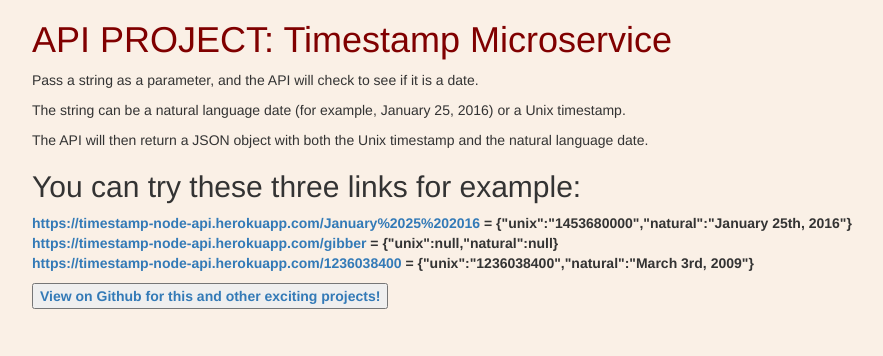
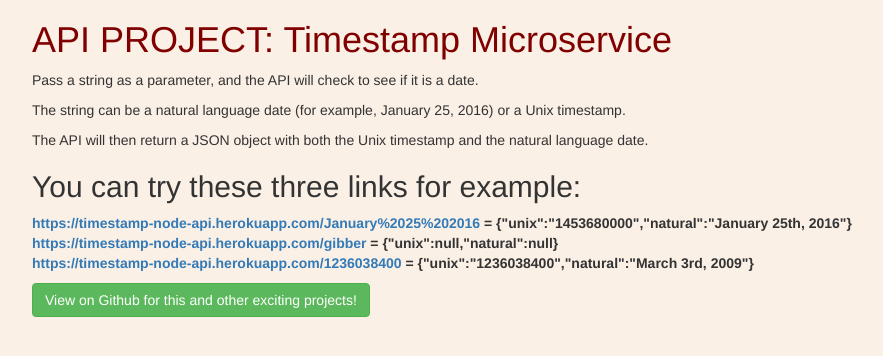
Before and after one commit to nathansebhastian/timestamp_node_api, a website: page public/index.html in a window 1280 px wide. Shown: the whole page, without its empty margins (8-891 px from the left). Drawn offline with nearby package versions, Linux system fonts and the light colour scheme.

Commit message:
button fix

```diff
--- a/public/index.html
+++ b/public/index.html
@@ -26,7 +26,7 @@
 		<p><strong><a href="https://timestamp-node-api.herokuapp.com/January%2025%202016">https://timestamp-node-api.herokuapp.com/January%2025%202016</a> = {"unix":"1453680000","natural":"January 25th, 2016"}<br />
 		<a href="https://timestamp-node-api.herokuapp.com/gibber">https://timestamp-node-api.herokuapp.com/gibber</a> = {"unix":null,"natural":null}<br />
 		<a href="https://timestamp-node-api.herokuapp.com/1236038400">https://timestamp-node-api.herokuapp.com/1236038400</a> = {"unix":"1236038400","natural":"March 3rd, 2009"}
-		<p><a href='https://github.com/yonathansebhastian/timestamp_node_api' target='_blank'><button class="success">View on Github for this and other exciting projects!</button></a></p>
+		<p><a href='https://github.com/yonathansebhastian/timestamp_node_api' target='_blank'><button class="btn btn-success">View on Github for this and other exciting projects!</button></a></p>
 	</body>
 
 </html>
```
